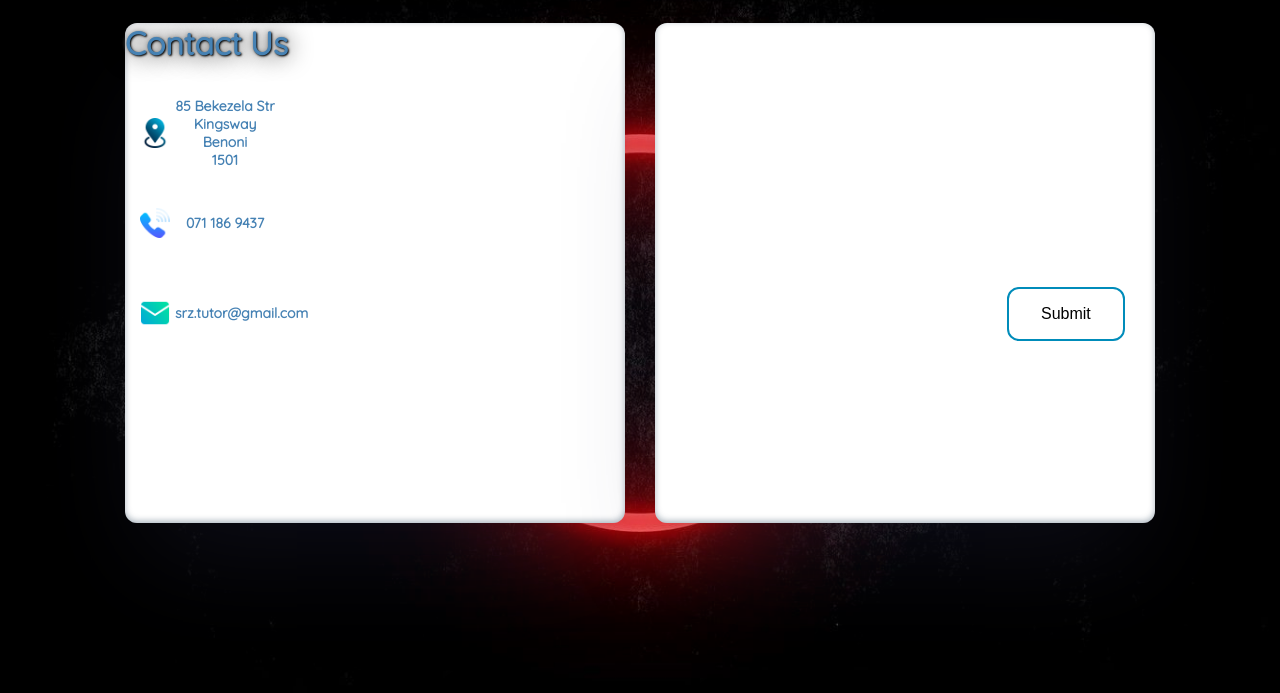
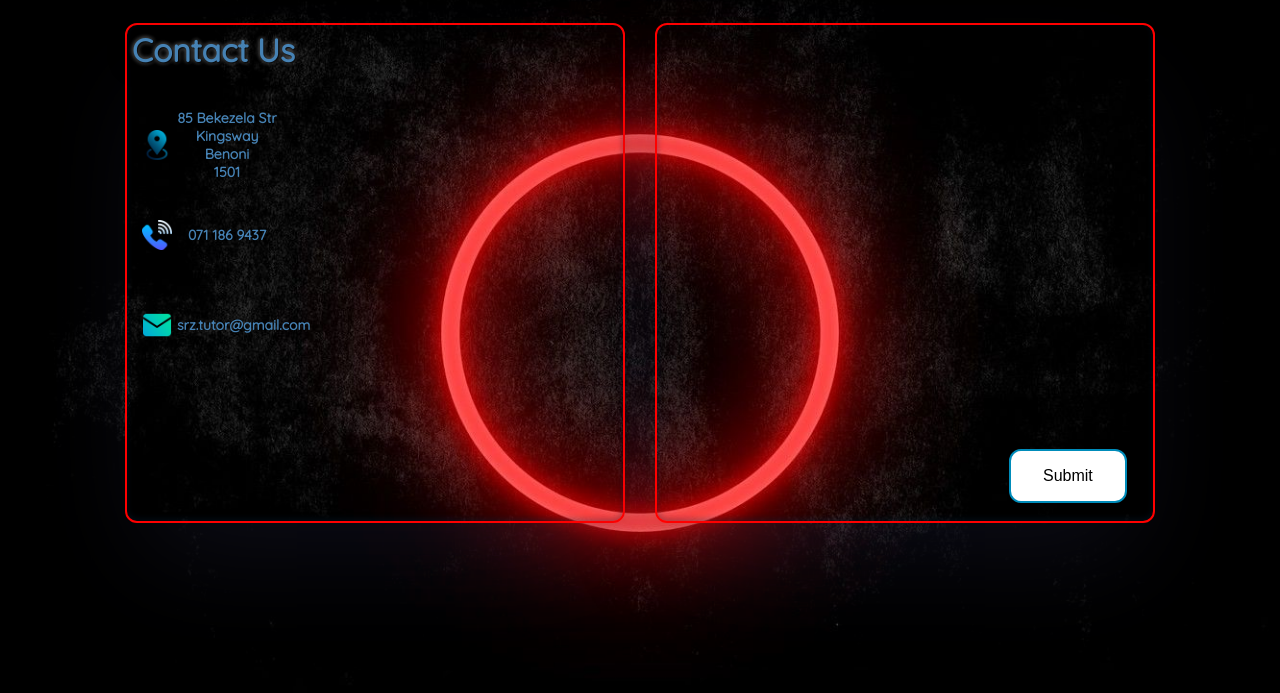
Before and after one commit to srztutor/srztutor.com, a plain HTML site: page contact.html in a window 1280 px wide. Shown: the part 67-760 px from the top of the page. Drawn offline with Linux system fonts and the light colour scheme.

Commit message:
Update style.css

```diff
--- a/style.css
+++ b/style.css
@@ -155,7 +155,7 @@ p{
 	padding-left: 5%;
 }
 .contact{
-	background-color: white;
+	border: 2px solid red;
 	border-radius: 12px;
 	width: 500px;
 	height: 500px;
@@ -176,7 +176,7 @@ p{
 	border: 2px solid #008CBA;
 	border-radius: 12px;
 	position: relative;
-	top: 260px;
+	top: 420px;
 	left: 350px;
 }
 .submitBtn:hover {
@@ -234,6 +234,7 @@ p{
 }
 .us{
 	float: left;
+	padding: 5px;
 }
 h5{
 	font-family: "Quicksand", sans-serif;
```
